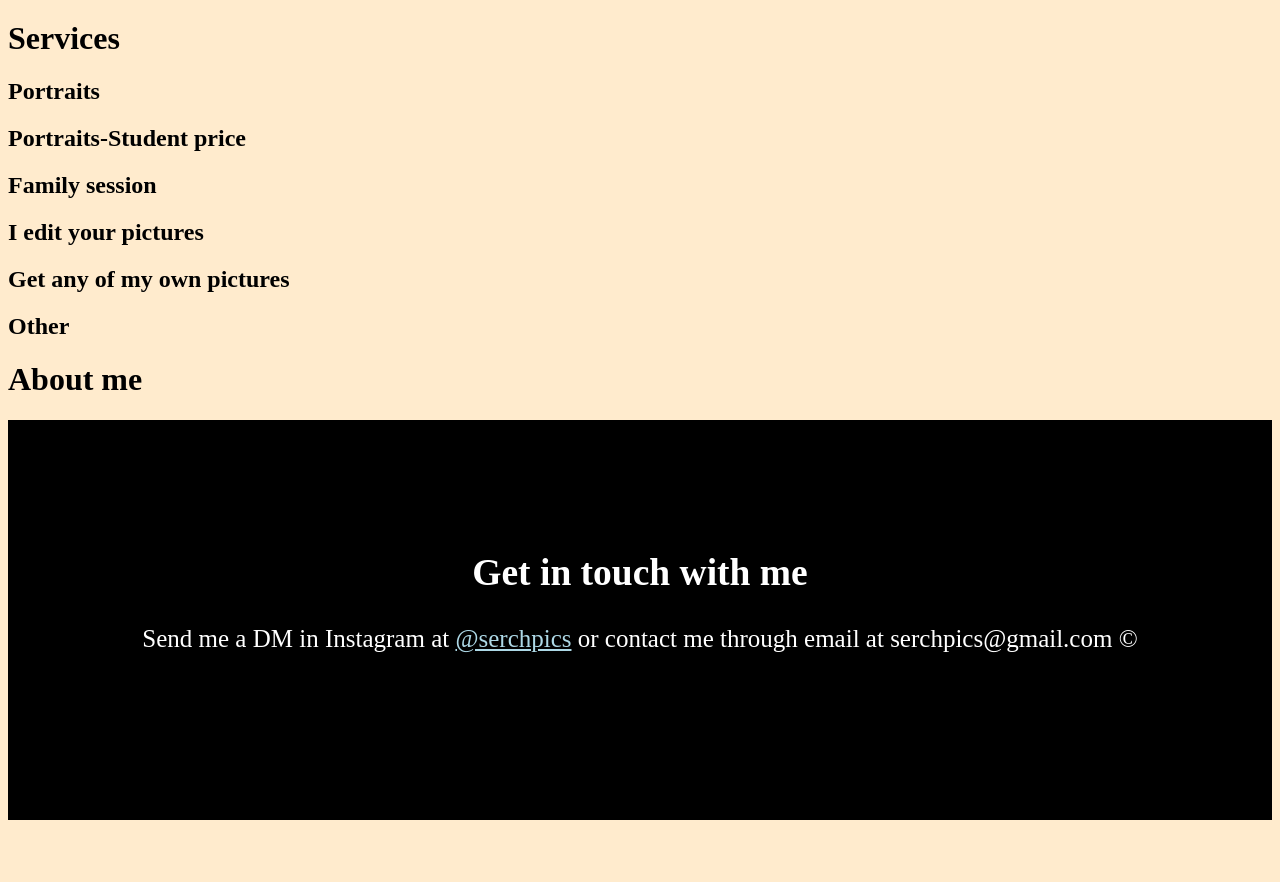
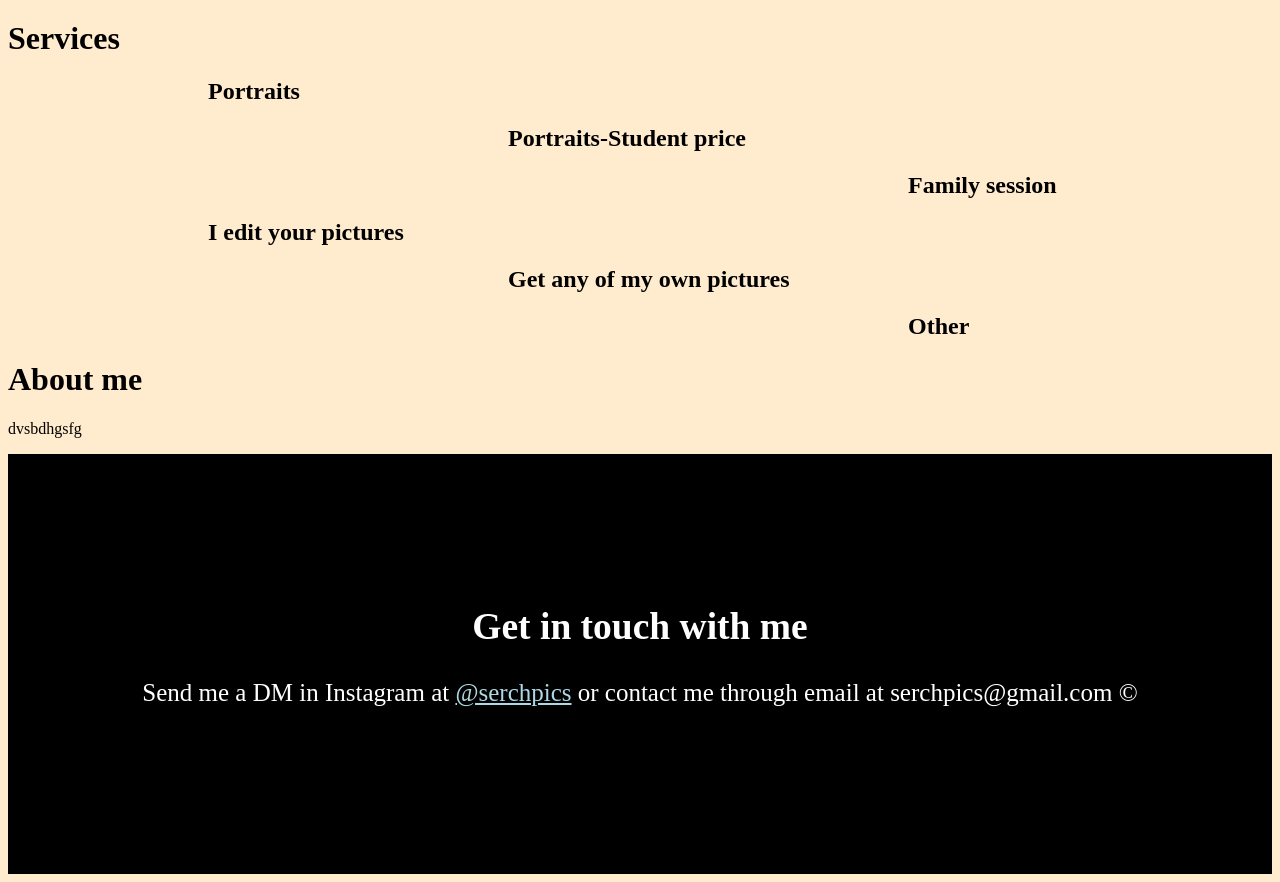
Before and after one commit to serchpics/SerchPics, a plain HTML site: page index.html in a window 1280 px wide. Shown: the part 673-1555 px from the top of the page. Before the commit the page ends 1501 px from the top, so only its background shows below. Drawn offline with Linux system fonts and the light colour scheme.

Commit message:
Update index.html

```diff
--- a/index.html
+++ b/index.html
@@ -20,7 +20,7 @@
 			max-width: 100%;
 			background-color: black;
 			text-align:  center;
-			padding-top: 100px;
+			padding-top: 120px;
 			width: 100%;
 			color: white;
 			height: 300px;
@@ -50,16 +50,16 @@
 	<main>
 		<h1>Services</h1>
 
-		<h2>Portraits</h2>
-		<h2>Portraits-Student price</h2>
-		<h2>Family session</h2>
-		<h2>I edit your pictures</h2>
-		<h2>Get any of my own pictures</h2>
-		<h2>Other</h2>
+		<h2 style="padding-left: 200px">Portraits</h2>
+		<h2 style="padding-left: 500px">Portraits-Student price</h2>
+		<h2 style="padding-left: 900px">Family session</h2>
+		<h2 style="padding-left: 200px">I edit your pictures</h2>
+		<h2 style="padding-left: 500px">Get any of my own pictures</h2>
+		<h2 style="padding-left: 900px">Other</h2>
 
 		<h1>About me</h1>
 
-		<p></p>
+		<p>dvsbdhgsfg</p>
 
 	</main>
 
```
